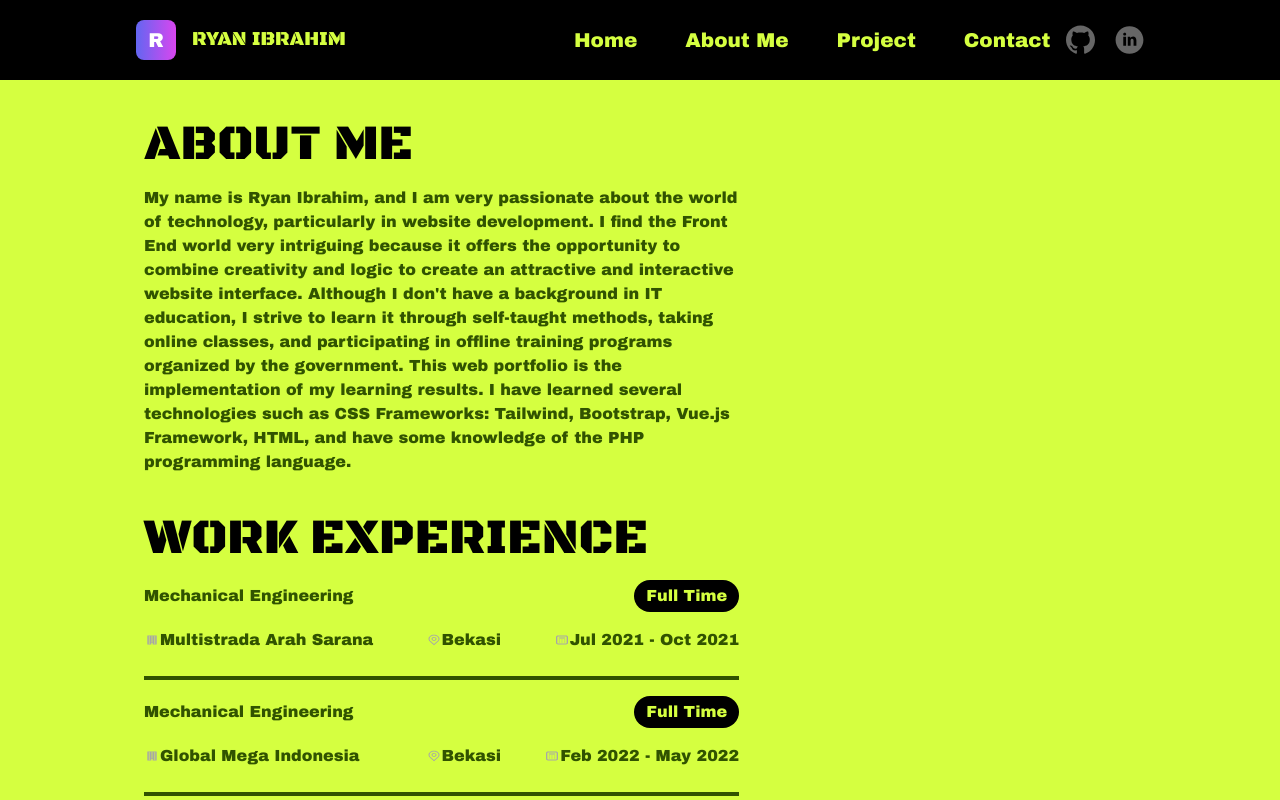
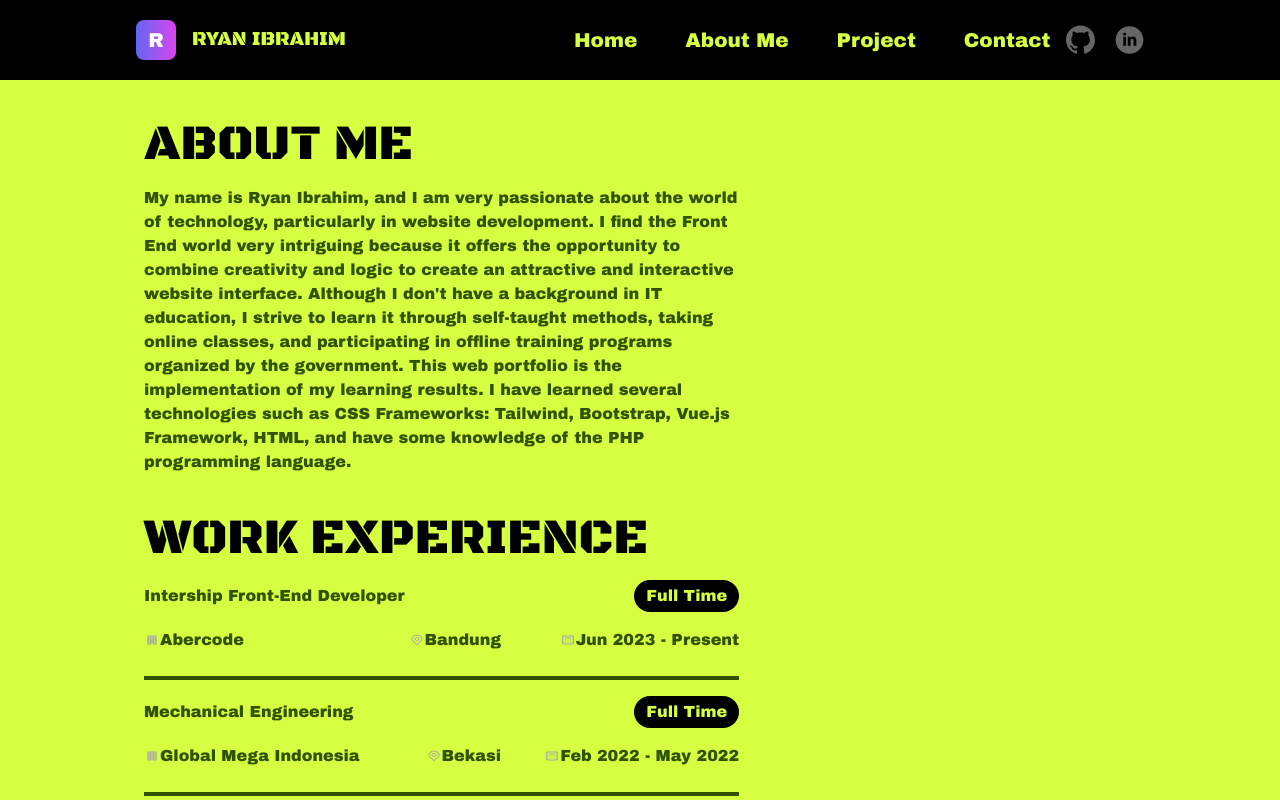
Before and after one commit to ryanibrahim24/ryan-portfolio, a Vue app: page /about in a window 1280 px wide. Shown: the top 800 px of the page. Built offline with nearby package versions, Linux system fonts and the light colour scheme.

Commit message:
update about

```diff
--- a/src/views/About.vue
+++ b/src/views/About.vue
@@ -4,16 +4,22 @@ import Footer from '@/components/Homepages/Footer.vue'
 
 const works = ref([
   {
-    job: "Mechanical Engineering",
-    tempat: "Multistrada Arah Sarana",
-    kota: "Bekasi",
-    waktu: "Jul 2021 - Oct 2021",
+    job: "Intership Front-End Developer",
+    tempat: "Abercode",
+    kota: "Bandung",
+    waktu: "Jun 2023 - Present",
   },
   {
     job: "Mechanical Engineering",
     tempat: "Global Mega Indonesia",
     kota: "Bekasi",
     waktu: "Feb 2022 - May 2022",
+  },
+  {
+    job: "Mechanical Engineering",
+    tempat: "Multistrada Arah Sarana",
+    kota: "Bekasi",
+    waktu: "Jul 2021 - Oct 2021",
   },
 ]);
 
```
